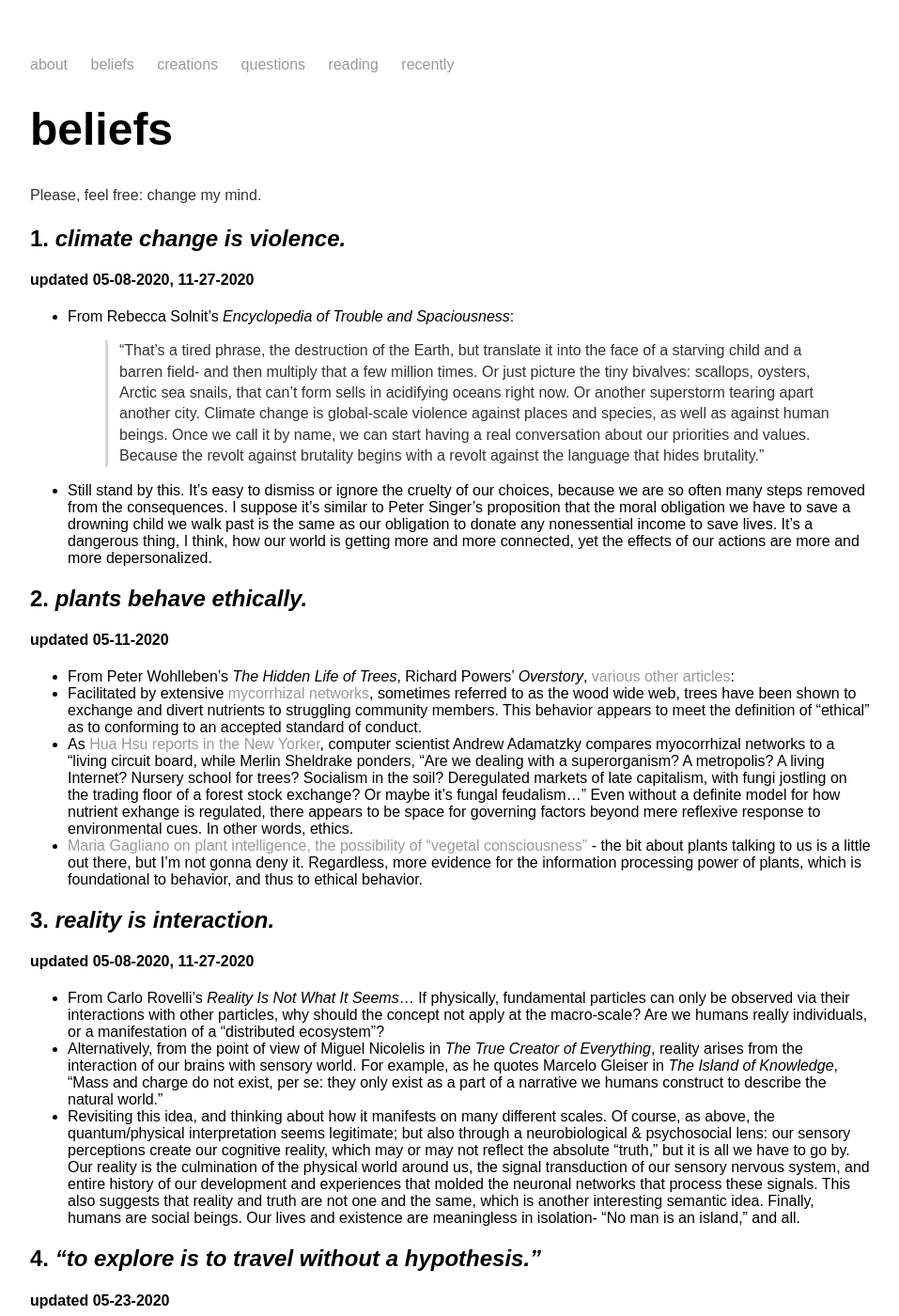
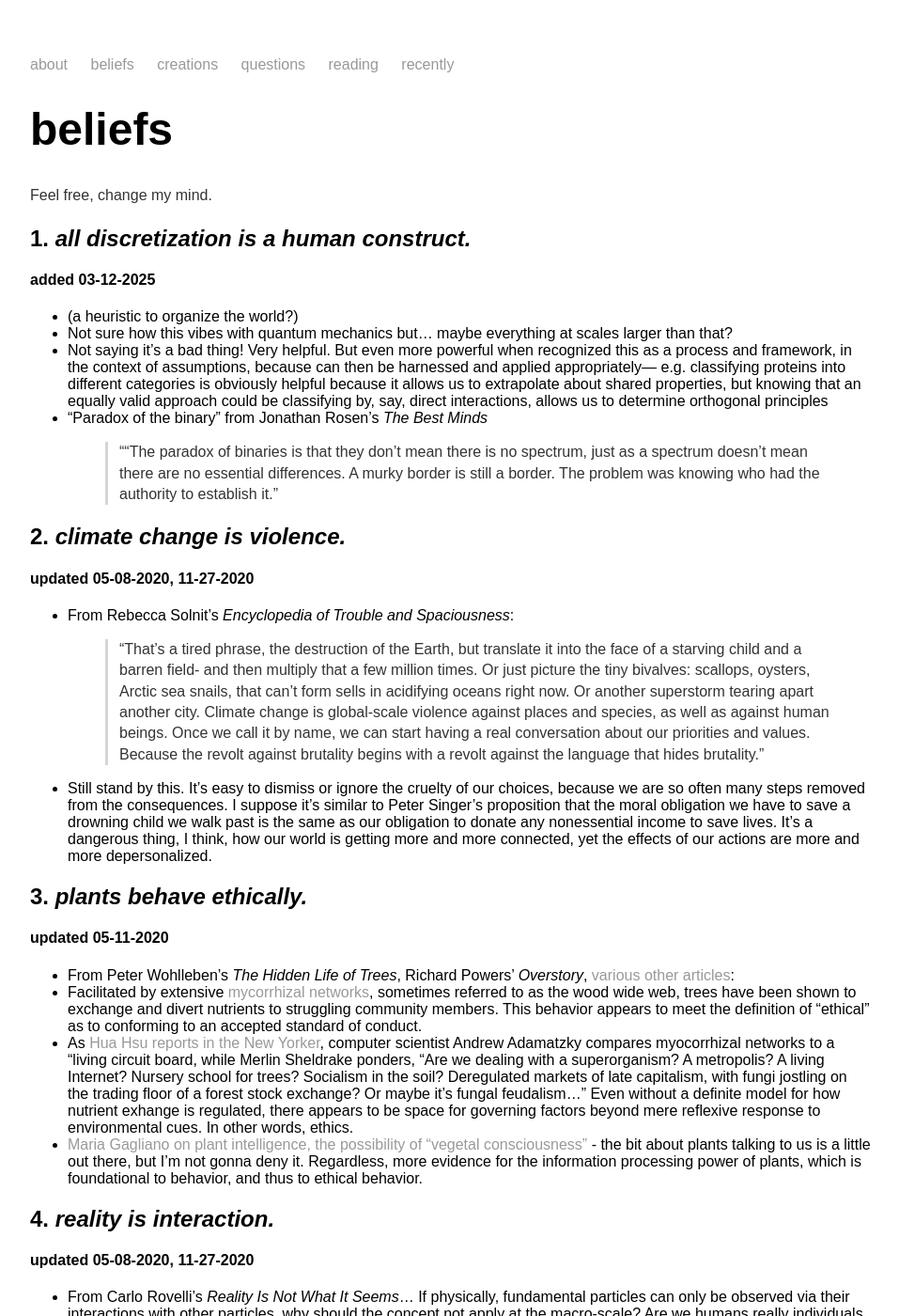
Before and after one commit to mayasheth/mayasheth.github.io, a Jekyll site: the page built from beliefs/index.md, in a window 1280 px wide and 1400 px high. Shown: the whole window at 94% size, without its empty margins (160-1117 px from the left). Built offline with Jekyll 4.4.1, drawn with Linux system fonts in a browser that asks for light colours; some of the changed text lies outside the part shown.

Commit message:
Update index.md

```diff
--- a/beliefs/index.md
+++ b/beliefs/index.md
@@ -4,31 +4,36 @@ title: beliefs
 
 ---
 # beliefs
-Please, feel free: change my mind.
+Feel free, change my mind.
 
-## 1. _climate change is violence._
+## 1. _all discretization is a human construct._
+#### added 03-12-2025
+* (a heuristic to organize the world?)
+* Not sure how this vibes with quantum mechanics but… maybe everything at scales larger than that?
+* Not saying it's a bad thing! Very helpful. But even more powerful when recognized this as a process and framework, in the context of assumptions, because can then be harnessed and applied appropriately— e.g. classifying proteins into different categories is obviously helpful because it allows us to extrapolate about shared properties, but knowing that an equally valid approach could be classifying by, say, direct interactions, allows us to determine orthogonal principles
+* "Paradox of the binary” from Jonathan Rosen's *The Best Minds*
+  > "“The paradox of binaries is that they don’t mean there is no spectrum, just as a spectrum doesn’t mean there are no essential differences. A murky border is still a border. The problem was knowing who had the authority to establish it.”
+
+## 2. _climate change is violence._
 #### updated 05-08-2020, 11-27-2020
 * From Rebecca Solnit's _Encyclopedia of Trouble and Spaciousness_:
   > "That's a tired phrase, the destruction of the Earth, but translate it into the face of a starving child and a barren field- and then multiply that a few million times. Or just picture the tiny bivalves: scallops, oysters, Arctic sea snails, that can't form sells in acidifying oceans right now. Or another superstorm tearing apart another city. Climate change is global-scale violence against places and species, as well as against human beings. Once we call it by name, we can start having a real conversation about our priorities and values. Because the revolt against brutality begins with a revolt against the language that hides brutality."
 * Still stand by this. It's easy to dismiss or ignore the cruelty of our choices, because we are so often many steps removed from the consequences. I suppose it's similar to Peter Singer's proposition that the moral obligation we have to save a drowning child we walk past is the same as our obligation to donate any nonessential income to save lives. It's a dangerous thing, I think, how our world is getting more and more connected, yet the effects of our actions are more and more depersonalized.
 
-## 2. _plants behave ethically._
+## 3. _plants behave ethically._
 #### updated 05-11-2020
 * From Peter Wohlleben's _The Hidden Life of Trees_, Richard Powers' _Overstory_, [various](https://www.nature.com/articles/srep08495) [other](https://science.sciencemag.org/content/352/6283/342) [articles](https://nph.onlinelibrary.wiley.com/doi/full/10.1111/j.1469-8137.2009.03069.x):
 * Facilitated by extensive [mycorrhizal networks](https://en.wikipedia.org/wiki/Mycorrhizal_network), sometimes referred to as the wood wide web, trees have been shown to exchange and divert nutrients to struggling community members. This behavior appears to meet the definition of "ethical" as to conforming to an accepted standard of conduct.
 * As [Hua Hsu reports in the New Yorker](https://www.newyorker.com/magazine/2020/05/18/the-secret-lives-of-fungi), computer scientist Andrew Adamatzky compares myocorrhizal networks to a "living circuit board, while Merlin Sheldrake ponders, "Are we dealing with a superorganism? A metropolis? A living Internet? Nursery school for trees? Socialism in the soil? Deregulated markets of late capitalism, with fungi jostling on the trading floor of a forest stock exchange? Or maybe it's fungal feudalism..." Even without a definite model for how nutrient exhange is regulated, there appears to be space for governing factors beyond mere reflexive response to environmental cues. In other words, ethics.
 * [Maria Gagliano on plant intelligence, the possibility of "vegetal consciousness"](http://nautil.us/issue/84/outbreak/guided-by-plant-voices) - the bit about plants talking to us is a little out there, but I'm not gonna deny it. Regardless, more evidence for the information processing power of plants, which is foundational to behavior, and thus to ethical behavior.
 
-## 3. _reality is interaction._
+## 4. _reality is interaction._
 #### updated 05-08-2020, 11-27-2020
 * From Carlo Rovelli's _Reality Is Not What It Seems_... If physically, fundamental particles can only be observed via their interactions with other particles, why should the concept not apply at the macro-scale? Are we humans really individuals, or a manifestation of a "distributed ecosystem"?
 * Alternatively, from the point of view of Miguel Nicolelis in _The True Creator of Everything_, reality arises from the interaction of our brains with sensory world. For example, as he quotes Marcelo Gleiser in _The Island of Knowledge_, "Mass and charge do not exist, per se: they only exist as a part of a narrative we humans construct to describe the natural world."
 * Revisiting this idea, and thinking about how it manifests on many different scales. Of course, as above, the quantum/physical interpretation seems legitimate; but also through a neurobiological & psychosocial lens: our sensory perceptions create our cognitive reality, which may or may not reflect the absolute "truth," but it is all we have to go by. Our reality is the culmination of the physical world around us, the signal transduction of our sensory nervous system, and entire history of our development and experiences that molded the neuronal networks that process these signals. This also suggests that reality and truth are not one and the same, which is another interesting semantic idea. Finally, humans are social beings. Our lives and existence are meaningless in isolation- "No man is an island," and all.
 
-## 4. _"to explore is to travel without a hypothesis."_
+## 5. _"to explore is to travel without a hypothesis."_
 #### updated 05-23-2020
 * (Quoted, apparantly, from Don Walsh, descender of the Mariana Trench). Yeah, I buy it.
 * Speaks metaphorically, as well, to the hypothesis-generating approach to science, as opposed to conventional hypothesis testing. In our world of near infinite data, where it is so easy to accidentally (or not) find "significance," approaching an experiment with no expectations is so critical. I liked what [Jeff Lichtman](http://nautil.us/issue/81/maps/an-existential-crisis-in-neuroscience) had to say about this a few months ago.
-
-## 5. _the end justifies the means._
-#### updated 11-27-2020
```
